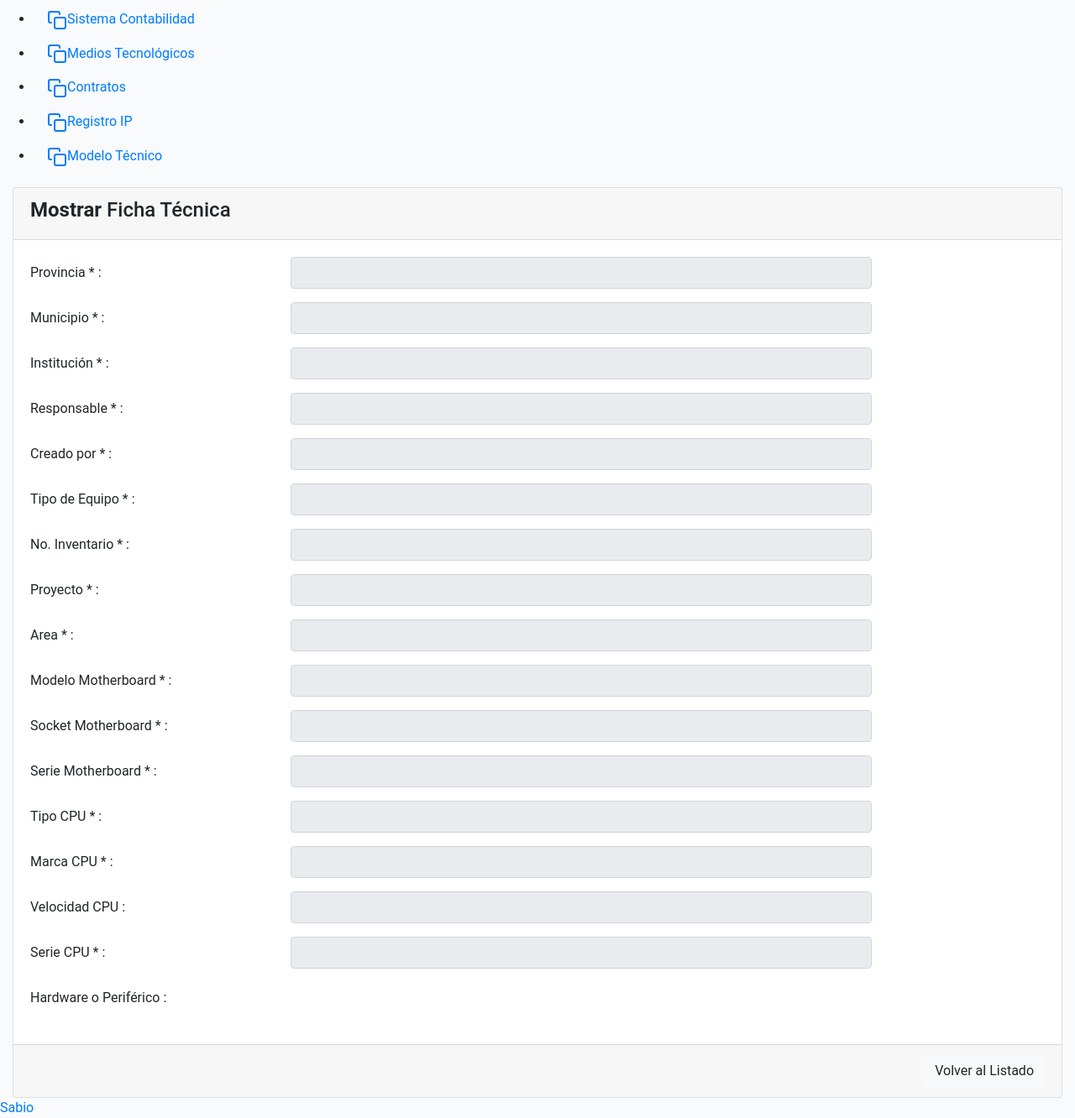
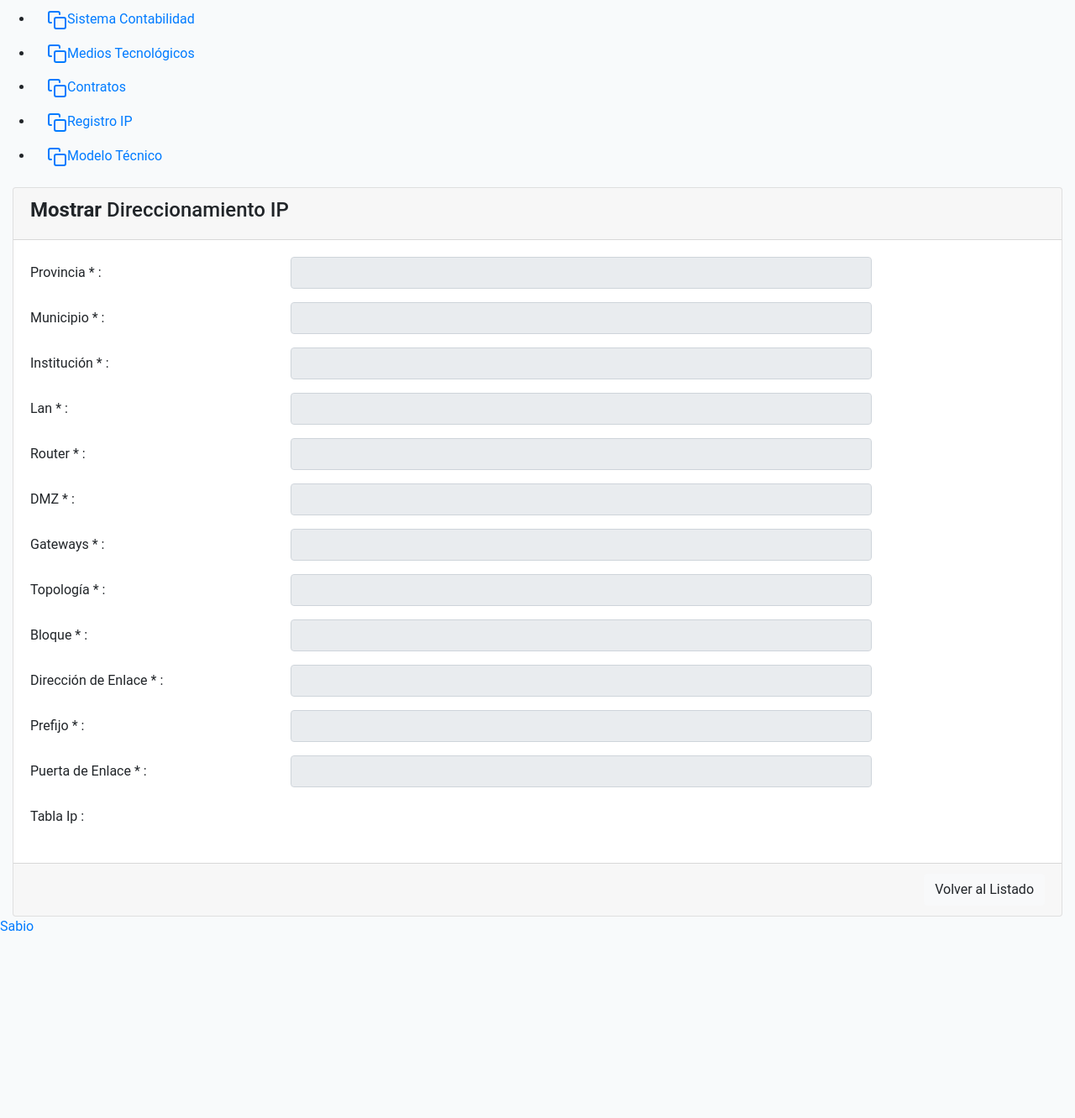
Before and after one commit to jorgeale90/Sabio, a Symfony app: template templates/direccionamientoip/show.html.twig in a window 1280 px wide. Shown: the part 940-2272 px from the top of the page at 84% size. After the commit the page ends 2049 px from the top, so only its background shows below. Run offline with Twig, Linux system fonts and the light colour scheme; the template is opened without the code that fills it, so the values that code supplies are empty; form fields are guessed from the names that the template uses; some libraries are stand-ins or nearby versions.

Commit message:
mensaje de confirmación

```diff
--- a/config/routes.yaml
+++ b/config/routes.yaml
@@ -1,6 +1,6 @@
-#index:
-#    path: /
-#    controller: App\Controller\DefaultController::index
+dh_auditor:
+  resource: "@DHAuditorBundle/Controller/"
+  type: annotation
 
 artgris_bundle_file_manager:
   resource: "@ArtgrisFileManagerBundle/Controller"
--- a/src/Entity/ModeloTecnico.php
+++ b/src/Entity/ModeloTecnico.php
@@ -22,7 +22,7 @@ class ModeloTecnico
     private $id;
 
     /**
-     * @ORM\ManyToOne(targetEntity = "App\Entity\Provincia", inversedBy = "modelotecnologico")
+     * @ORM\ManyToOne(targetEntity = "App\Entity\Provincia", inversedBy = "modelotecnico")
      * @ORM\JoinColumn(name="provincia_id", referencedColumnName="id", onDelete = "CASCADE")
      * @Assert\NotBlank(message="Debe seleccionar una Provincia")
      */
@@ -43,14 +43,14 @@ class ModeloTecnico
     protected $institucion;
 
     /**
-     * @ORM\ManyToOne(targetEntity = "App\Entity\PersonalMedico", inversedBy = "mediotecnologico1")
+     * @ORM\ManyToOne(targetEntity = "App\Entity\PersonalMedico", inversedBy = "modelotecnico1")
      * @ORM\JoinColumn(name="personal1_id", referencedColumnName="id", onDelete = "CASCADE")
      * @Assert\NotBlank(message="Debe seleccionar un Personal.")
      */
     protected $personal1;
 
     /**
-     * @ORM\ManyToOne(targetEntity = "App\Entity\PersonalMedico", inversedBy = "mediotecnologico2")
+     * @ORM\ManyToOne(targetEntity = "App\Entity\PersonalMedico", inversedBy = "modelotecnico2")
      * @ORM\JoinColumn(name="personal2_id", referencedColumnName="id", onDelete = "CASCADE")
      * @Assert\NotBlank(message="Debe seleccionar un Personal.")
      */
--- a/src/Form/PersonalMedicoType.php
+++ b/src/Form/PersonalMedicoType.php
@@ -112,6 +112,7 @@ class PersonalMedicoType extends AbstractType
                'required'=>false,
                'multiple'=>false,
                'expanded'=>false,
+               'placeholder' => 'Seleccione una opción',
                'attr' => array('class' => 'form-control select2'),
                'choices'=>[
                    'Si'=>'Si',
--- a/src/Security/LoginFormAuthenticator.php
+++ b/src/Security/LoginFormAuthenticator.php
@@ -102,7 +102,7 @@ class LoginFormAuthenticator extends AbstractFormLoginAuthenticator implements P
         }
 
         $loggedUser = $token->getUser();
-        if (in_array(CUser::USER_ROLE_ADMIN, $loggedUser->getRoles()) or in_array(CUser::USER_ROLE_MODERATOR, $loggedUser->getRoles())) {
+        if (in_array(CUser::USER_ROLE_SUPER_ADMIN, $loggedUser->getRoles()) or in_array(CUser::USER_ROLE_ADMIN, $loggedUser->getRoles()) or in_array(CUser::USER_ROLE_MODERATOR, $loggedUser->getRoles())) {
             return new RedirectResponse($this->urlGenerator->generate('dashboard'));
         } else {
             return new RedirectResponse($this->urlGenerator->generate('home'));
--- a/templates/blocks/dashboard/main-menu.html.twig
+++ b/templates/blocks/dashboard/main-menu.html.twig
@@ -18,7 +18,7 @@
         <a href="{{ path('personalmedico_index') }}" class="nav-link"><i data-feather="monitor"></i><span>Personal Entidad</span></a>
       </li>
       <li class="dropdown">
-        <a href="#" class="nav-link"><i data-feather="monitor"></i><span>Auditoría</span></a>
+        <a href="{{ path('dh_auditor_list_audits') }}" class="nav-link"><i data-feather="monitor"></i><span>Auditoría</span></a>
         <a href="{{ path('file_manager', {'conf': 'default' }) }}" class="nav-link"><i data-feather="monitor"></i><span>Manager File</span></a>
       </li>
       <li class="menu-header">Datos Generales</li>
--- a/templates/direccionamientoip/index.html.twig
+++ b/templates/direccionamientoip/index.html.twig
@@ -44,6 +44,7 @@
                                 <td>{{ entities.gateways }}</td>
                                 <td>
                                     <center>
+                                        <button class="btn btn-primary mostrar" value="{{ path('direccionamientoip_show', {'id': entities.id}) }}" data-toggle="tooltip" title="Mostrar"><i class="far fa-eye"></i> Mostrar</button>
                                         <button class="btn btn-primary editar" value="{{ path('direccionamientoip_edit', {'id': entities.id}) }}" data-toggle="tooltip" title="Editar"><i class="fa fa-edit"></i> Editar</button>
                                         <button class="btn btn-danger eliminar" value="{{ path('direccionamientoip_remove', {'id': entities.id}) }}" data-toggle="tooltip" title="Eliminar"><i class="fa fa-trash"></i> Eliminar</button>
                                     </center>
--- a/templates/direccionamientoip/show.html.twig
+++ b/templates/direccionamientoip/show.html.twig
@@ -1,10 +1,10 @@
 {% extends 'base-dashboard.html.twig' %}
-{% block title %}Mostrar Ficha Técnica{% endblock %}
+{% block title %}Mostrar Direccionamiento IP{% endblock %}
 {% block body %}
     <div class="col-12">
     <div class="card">
             <div class="card-header">
-                <h4><strong>Mostrar</strong> Ficha Técnica</h4>
+                <h4><strong>Mostrar</strong> Direccionamiento IP</h4>
             </div>
             <div class="card-body">
                 <div class="form-group row">
@@ -29,133 +29,85 @@
                 </div>
 
                 <div class="form-group row">
-                    <label class="col-sm-3 col-form-label">Responsable <span class="required">*</span> :</label>
+                    <label class="col-sm-3 col-form-label">Lan <span class="required">*</span> :</label>
                     <div class="col-sm-7">
-                        {{ form_widget(form.personal1, { 'attr': { 'class': 'form-control select2', 'readonly': 'readonly', 'disabled': 'disabled' } }) }}
+                        {{ form_widget(form.lan, { 'attr': { 'class': 'form-control select2', 'readonly': 'readonly', 'disabled': 'disabled' } }) }}
                     </div>
                 </div>
 
                 <div class="form-group row">
-                    <label class="col-sm-3 col-form-label">Creado por <span class="required">*</span> :</label>
+                    <label class="col-sm-3 col-form-label">Router <span class="required">*</span> :</label>
                     <div class="col-sm-7">
-                        {{ form_widget(form.personal2, { 'attr': { 'class': 'form-control select2', 'readonly': 'readonly', 'disabled': 'disabled' } }) }}
+                        {{ form_widget(form.router, { 'attr': { 'class': 'form-control select2', 'readonly': 'readonly', 'disabled': 'disabled' } }) }}
                     </div>
                 </div>
 
                 <div class="form-group row">
-                    <label class="col-sm-3 col-form-label">Tipo de Equipo <span class="required">*</span> :</label>
+                    <label class="col-sm-3 col-form-label">DMZ <span class="required">*</span> :</label>
                     <div class="col-sm-7">
-                        {{ form_widget(form.tipoequipo, { 'attr': { 'class': 'form-control', 'readonly': 'readonly', 'disabled': 'disabled' } }) }}
+                        {{ form_widget(form.dmz, { 'attr': { 'class': 'form-control', 'readonly': 'readonly', 'disabled': 'disabled' } }) }}
                     </div>
                 </div>
 
                 <div class="form-group row">
-                    <label class="col-sm-3 col-form-label">No. Inventario <span class="required">*</span> :</label>
+                    <label class="col-sm-3 col-form-label">Gateways <span class="required">*</span> :</label>
                     <div class="col-sm-7">
-                        {{ form_widget(form.noinventario, { 'attr': { 'class': 'form-control', 'readonly': 'readonly', 'disabled': 'disabled' } }) }}
+                        {{ form_widget(form.gateways, { 'attr': { 'class': 'form-control', 'readonly': 'readonly', 'disabled': 'disabled' } }) }}
                     </div>
                 </div>
 
                 <div class="form-group row">
-                    <label class="col-sm-3 col-form-label">Proyecto <span class="required">*</span> :</label>
+                    <label class="col-sm-3 col-form-label">Topología <span class="required">*</span> :</label>
                     <div class="col-sm-7">
-                        {{ form_widget(form.proyecto, { 'attr': { 'class': 'form-control', 'readonly': 'readonly', 'disabled': 'disabled' } }) }}
+                        {{ form_widget(form.topologia, { 'attr': { 'class': 'form-control', 'readonly': 'readonly', 'disabled': 'disabled' } }) }}
                     </div>
                 </div>
 
                 <div class="form-group row">
-                    <label class="col-sm-3 col-form-label">Area <span class="required">*</span> :</label>
+                    <label class="col-sm-3 col-form-label">Bloque <span class="required">*</span> :</label>
                     <div class="col-sm-7">
-                        {{ form_widget(form.area, { 'attr': { 'class': 'form-control', 'readonly': 'readonly', 'disabled': 'disabled' } }) }}
+                        {{ form_widget(form.bloque, { 'attr': { 'class': 'form-control', 'readonly': 'readonly', 'disabled': 'disabled' } }) }}
                     </div>
                 </div>
 
                 <div class="form-group row">
-                    <label class="col-sm-3 col-form-label">Modelo Motherboard <span class="required">*</span> :</label>
+                    <label class="col-sm-3 col-form-label">Dirección de Enlace <span class="required">*</span> :</label>
                     <div class="col-sm-7">
-                        {{ form_widget(form.modeloboard, { 'attr': { 'class': 'form-control', 'readonly': 'readonly', 'disabled': 'disabled' } }) }}
+                        {{ form_widget(form.direccionenlace, { 'attr': { 'class': 'form-control', 'readonly': 'readonly', 'disabled': 'disabled' } }) }}
                     </div>
                 </div>
 
                 <div class="form-group row">
-                    <label class="col-sm-3 col-form-label">Socket Motherboard <span class="required">*</span> :</label>
+                    <label class="col-sm-3 col-form-label">Prefijo <span class="required">*</span> :</label>
                     <div class="col-sm-7">
-                        {{ form_widget(form.socketboard, { 'attr': { 'class': 'form-control', 'readonly': 'readonly', 'disabled': 'disabled' } }) }}
+                        {{ form_widget(form.prefijo, { 'attr': { 'class': 'form-control', 'readonly': 'readonly', 'disabled': 'disabled' } }) }}
                     </div>
                 </div>
 
                 <div class="form-group row">
-                    <label class="col-sm-3 col-form-label">Serie Motherboard <span class="required">*</span> :</label>
+                    <label class="col-sm-3 col-form-label">Puerta de Enlace <span class="required">*</span> :</label>
                     <div class="col-sm-7">
-                        {{ form_widget(form.serieboard, { 'attr': { 'class': 'form-control', 'readonly': 'readonly', 'disabled': 'disabled' } }) }}
+                        {{ form_widget(form.puertaenlace, { 'attr': { 'class': 'form-control', 'readonly': 'readonly', 'disabled': 'disabled' } }) }}
                     </div>
                 </div>
 
                 <div class="form-group row">
-                    <label class="col-sm-3 col-form-label">Tipo CPU <span class="required">*</span> :</label>
+                    <label class="col-sm-3 col-form-label">Tabla Ip :</label>
                     <div class="col-sm-7">
-                        {{ form_widget(form.tipocpu, { 'attr': { 'class': 'form-control', 'readonly': 'readonly', 'disabled': 'disabled' } }) }}
-                    </div>
-                </div>
-
-                <div class="form-group row">
-                    <label class="col-sm-3 col-form-label">Marca CPU <span class="required">*</span> :</label>
-                    <div class="col-sm-7">
-                        {{ form_widget(form.marcacpu, { 'attr': { 'class': 'form-control', 'readonly': 'readonly', 'disabled': 'disabled' } }) }}
-                    </div>
-                </div>
-
-                <div class="form-group row">
-                    <label class="col-sm-3 col-form-label">Velocidad CPU :</label>
-                    <div class="col-sm-7">
-                        {{ form_widget(form.velicidadcpu, { 'attr': { 'class': 'form-control', 'readonly': 'readonly', 'disabled': 'disabled' } }) }}
-                    </div>
-                </div>
-
-                <div class="form-group row">
-                    <label class="col-sm-3 col-form-label">Serie CPU <span class="required">*</span> :</label>
-                    <div class="col-sm-7">
-                        {{ form_widget(form.seriecpu, { 'attr': { 'class': 'form-control', 'readonly': 'readonly', 'disabled': 'disabled' } }) }}
-                    </div>
-                </div>
-
-                <div class="form-group row">
-                    <label class="col-sm-3 col-form-label">Hardware o Periférico :</label>
-                    <div class="col-sm-7">
-                        <ul class=hardware data-prototype="{{ form_widget(form.hardware.vars.prototype)|e }}" data-widget-tags="{{ '<li></li>'|e }}">
-                            {% for param in form.hardware %}
+                        <ul class=tablaip data-prototype="{{ form_widget(form.tablaip.vars.prototype)|e }}" data-widget-tags="{{ '<li></li>'|e }}">
+                            {% for param in form.tablaip %}
                                 <li>
                                     {{ form_errors(param) }}
                                     <div class="form-group">
-                                        {{ form_row(param.componentes, { 'attr': { 'class': 'form-control', 'readonly': 'readonly', 'disabled': 'disabled' } }) }}
+                                        {{ form_row(param.departamento, { 'attr': { 'class': 'form-control', 'readonly': 'readonly', 'disabled': 'disabled' } }) }}
                                     </div>
 
                                     <div class="form-group">
-                                        {{ form_row(param.numero, { 'attr': { 'class': 'form-control', 'readonly': 'readonly', 'disabled': 'disabled' } }) }}
+                                        {{ form_row(param.ip, { 'attr': { 'class': 'form-control', 'readonly': 'readonly', 'disabled': 'disabled' } }) }}
                                     </div>
 
                                     <div class="form-group">
-                                        {{ form_row(param.clasificacion, { 'attr': { 'class': 'form-control', 'readonly': 'readonly', 'disabled': 'disabled' } }) }}
-                                    </div>
-
-                                    <div class="form-group">
-                                        {{ form_row(param.capacidad, { 'attr': { 'class': 'form-control', 'readonly': 'readonly', 'disabled': 'disabled' } }) }}
-                                    </div>
-
-                                    <div class="form-group">
-                                        {{ form_row(param.marca, { 'attr': { 'class': 'form-control', 'readonly': 'readonly', 'disabled': 'disabled' } }) }}
-                                    </div>
-
-                                    <div class="form-group">
-                                        {{ form_row(param.modelo, { 'attr': { 'class': 'form-control', 'readonly': 'readonly', 'disabled': 'disabled' } }) }}
-                                    </div>
-
-                                    <div class="form-group">
-                                        {{ form_row(param.velocidad, { 'attr': { 'class': 'form-control', 'readonly': 'readonly', 'disabled': 'disabled' } }) }}
-                                    </div>
-
-                                    <div class="form-group">
-                                        {{ form_row(param.serie, { 'attr': { 'class': 'form-control', 'readonly': 'readonly', 'disabled': 'disabled' } }) }}
+                                        {{ form_row(param.mac, { 'attr': { 'class': 'form-control', 'readonly': 'readonly', 'disabled': 'disabled' } }) }}
                                     </div>
                                 </li>
                             {% endfor %}
@@ -164,7 +116,7 @@
                 </div>
             </div>
             <div class="card-footer text-right">
-                <a class="btn btn-light" href="{{ path('fichatecnica_index') }}">Volver al Listado</a>
+                <a class="btn btn-light" href="{{ path('direccionamientoip_index') }}">Volver al Listado</a>
             </div>
         </div>
     </div>
```
Also changed, not shown: composer.json (+8 -2 lines), src/Controller/DireccionamientoIPController.php (+21 -0 lines), src/Entity/PersonalMedico.php (+36 -0 lines), templates/contratoanclaje/index.html.twig (+7 -7 lines), 2 other files. Lines whose indentation alone changed are shown as unchanged.
